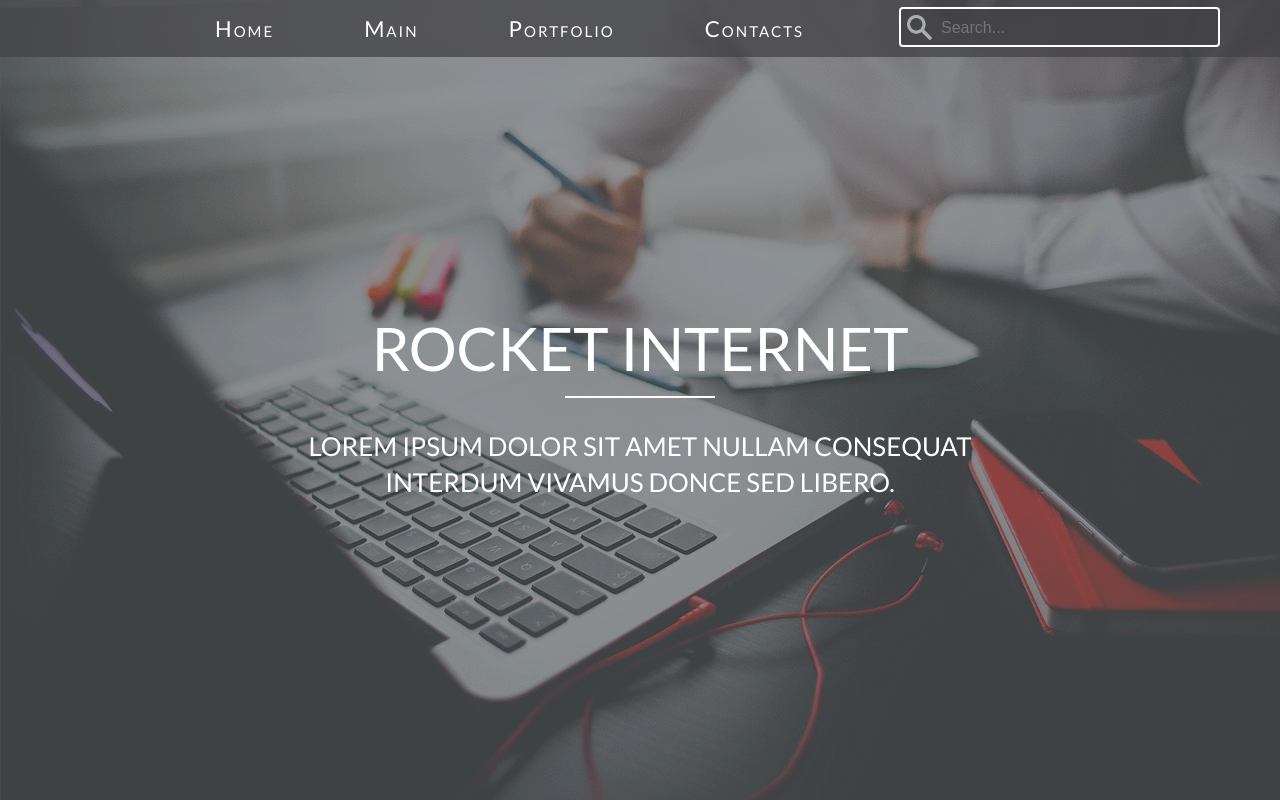
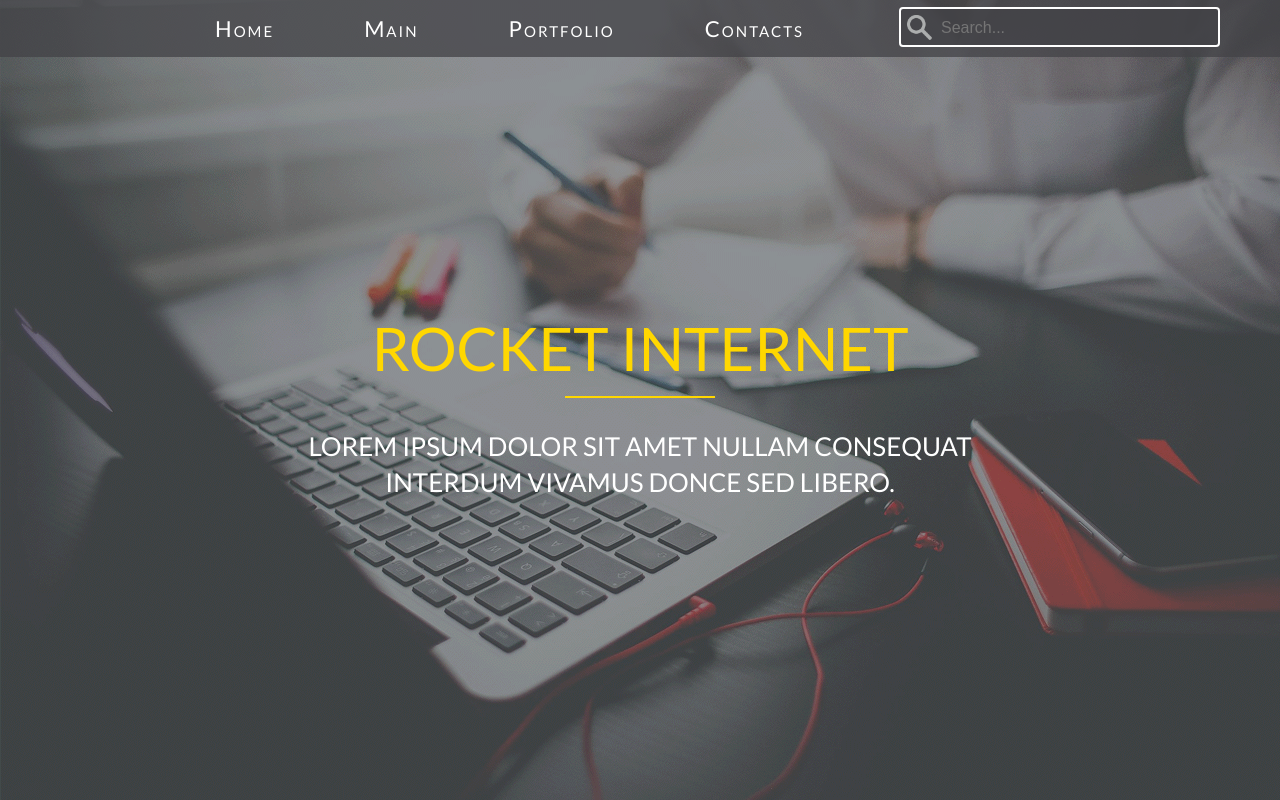
Before and after one commit to coolboyjustin/rocket-internet, a plain HTML site: page index.html in a window 1280 px wide. In both pictures the pointer is over the element "ROCKET INTERNET". Shown: the top 800 px of the page. Drawn offline with Linux system fonts and the light colour scheme.

Commit message:
minor hover features added

```diff
--- a/main.css
+++ b/main.css
@@ -99,6 +99,11 @@ input[type=text]:hover {
   font-size: 60px;
   margin-bottom: 15px;
   line-height: 66px;
+  transition: all, .20s ease-in;
+}
+
+.header__title:hover {
+  color: gold;
 }
 
 .header__vertical-line {
@@ -106,6 +111,11 @@ input[type=text]:hover {
   width: 150px;
   height: 2px;
   margin-bottom: 15px;
+  transition: all, .20s ease-in;
+}
+
+.header__item:hover .header__vertical-line {
+  background-color: gold;
 }
 
 .header__text {
@@ -115,6 +125,11 @@ input[type=text]:hover {
   text-align: center;
   line-height: 36px;
   margin-top: 15px;
+  transition: all, .20s ease-in;
+}
+
+.header__text:hover {
+  color: gold;
 }
 
 /* Main Section */
```
